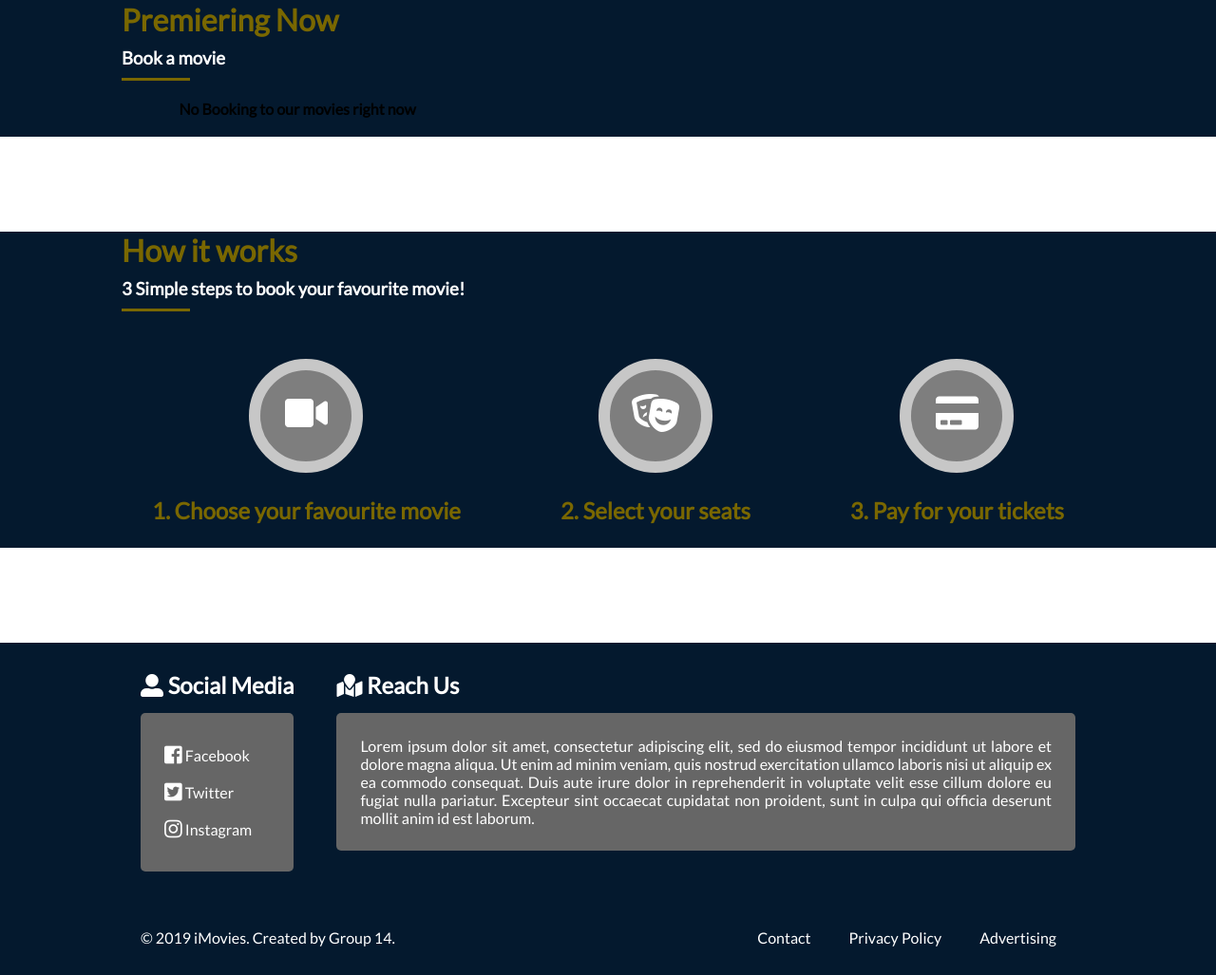
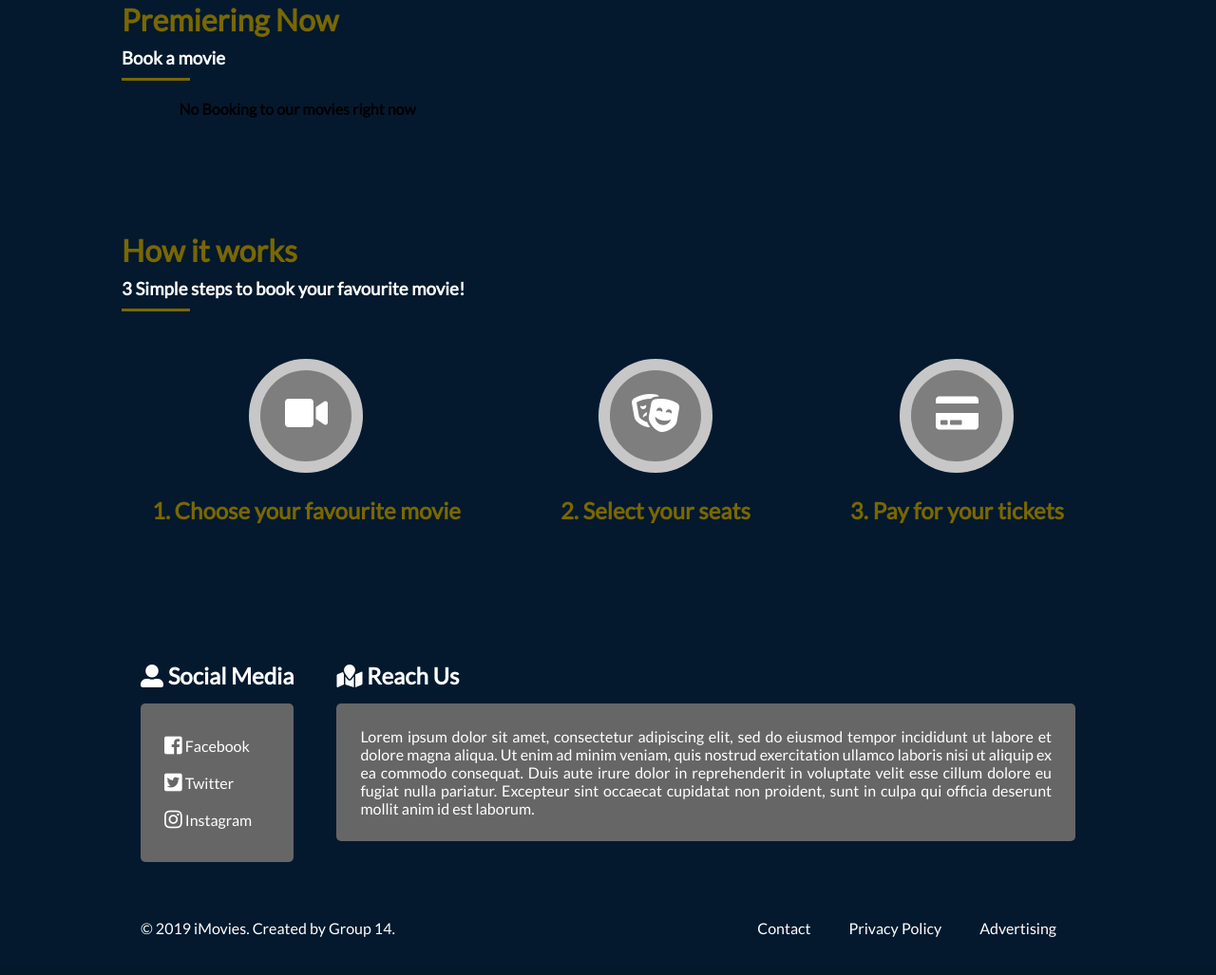
Before and after one commit to KaushalBarhate/Big-Cinema, a PHP site: page / in a window 1280 px wide. Shown: the part 319-1346 px from the top of the page at 95% size. After the commit the page ends 1306 px from the top, so only its background shows below. Run offline with PHP 8.4, Linux system fonts and the light colour scheme; data that the repository does not hold is empty.

Commit message:
home screen colors changed

```diff
--- a/style/styles.css
+++ b/style/styles.css
@@ -1,6 +1,6 @@
 @import url("https://fonts.googleapis.com/css?family=Lato");
 @import url("https://fonts.googleapis.com/css?family=Lobster");
-@import url('https://fonts.googleapis.com/css2?family=Monoton&display=swap');
+@import url("https://fonts.googleapis.com/css2?family=Monoton&display=swap");
 
 * {
   margin: 0;
@@ -16,7 +16,10 @@
 
 #home-section-2,
 #home-section-3 {
-  margin: 100px 0;
+  /* margin: 100px 0; */
+  border-width: 100px 0 50px 0;
+  border-style: solid;
+  border-color: #04192e;
 }
 
 header {
@@ -120,7 +123,8 @@ footer {
   color: #fff;
   bottom: 0;
   width: 100%;
-  margin-top: 40px;
+  /* margin-top: 40px; */
+  /* border-top: 40px solid #04192e; */
 }
 
 .footer-section {
```
